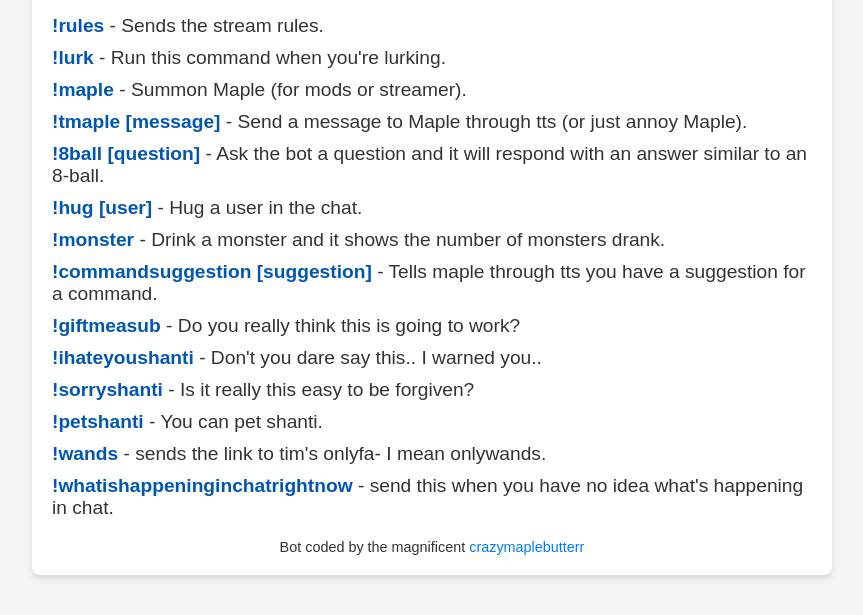
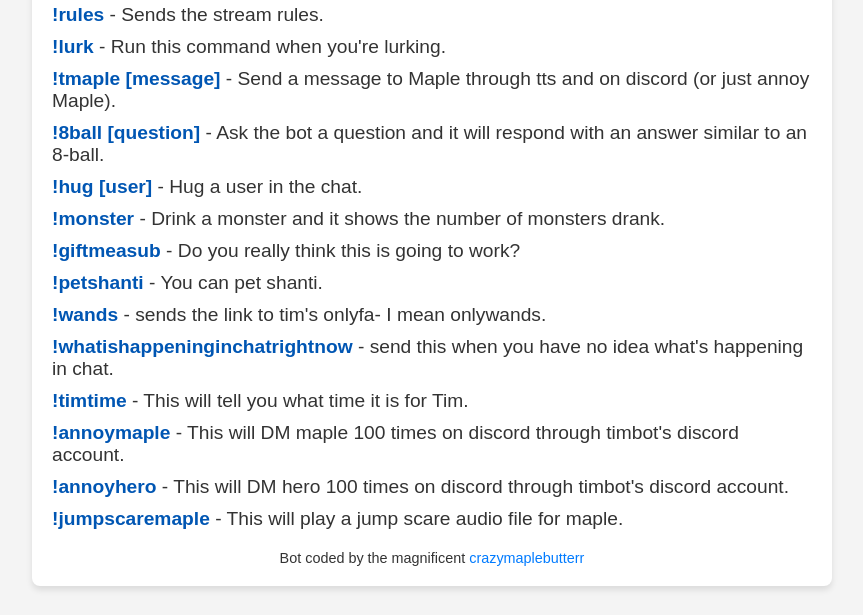
Before and after one commit to CrazyMapleButter/Niece_shanti-commands, a plain HTML site: page index.html in a window 1280 px wide. Shown: the part 185-800 px from the top of the page, without its empty margins (208-1071 px from the left). Drawn offline with Linux system fonts and the light colour scheme.

Commit message:
Update index.html

```diff
--- a/index.html
+++ b/index.html
@@ -19,18 +19,18 @@
                 <li><strong>!schedule</strong> - Sends Tim's stream schedule.</li>
                 <li><strong>!rules</strong> - Sends the stream rules.</li>
                 <li><strong>!lurk</strong> - Run this command when you're lurking.</li>
-                <li><strong>!maple</strong> - Summon Maple (for mods or streamer).</li>
-                <li><strong>!tmaple [message]</strong> - Send a message to Maple through tts (or just annoy Maple).</li>
+                <li><strong>!tmaple [message]</strong> - Send a message to Maple through tts and on discord (or just annoy Maple).</li>
                 <li><strong>!8ball [question]</strong> - Ask the bot a question and it will respond with an answer similar to an 8-ball.</li>
                 <li><strong>!hug [user]</strong> - Hug a user in the chat.</li>
                 <li><strong>!monster</strong> - Drink a monster and it shows the number of monsters drank.</li>
-                <li><strong>!commandsuggestion [suggestion]</strong> - Tells maple through tts you have a suggestion for a command.</li>
                 <li><strong>!giftmeasub</strong> - Do you really think this is going to work?</li>
-                <li><strong>!ihateyoushanti</strong> - Don't you dare say this.. I warned you..</li>
-                <li><strong>!sorryshanti</strong> - Is it really this easy to be forgiven?</li>
                 <li><strong>!petshanti</strong> - You can pet shanti.</li>
                 <li><strong>!wands</strong> - sends the link to tim's onlyfa- I mean onlywands.</li>
                 <li><strong>!whatishappeninginchatrightnow</strong> - send this when you have no idea what's happening in chat.</li>
+                <li><strong>!timtime</strong> - This will tell you what time it is for Tim.</li>
+                <li><strong>!annoymaple</strong> - This will DM maple 100 times on discord through timbot's discord account.</li>
+                <li><strong>!annoyhero</strong> - This will DM hero 100 times on discord through timbot's discord account.</li>
+                <li><strong>!jumpscaremaple</strong> - This will play a jump scare audio file for maple.</li>
             </ul>
         </section>
 
```
